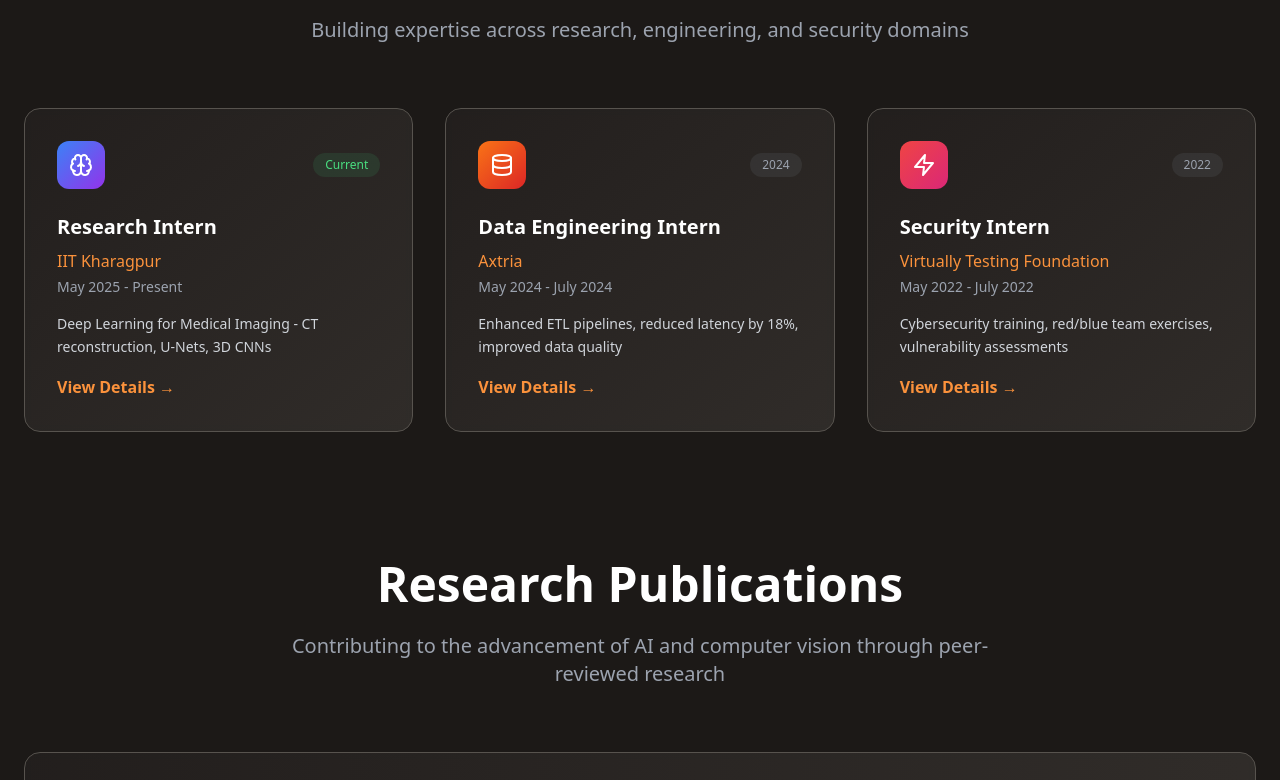
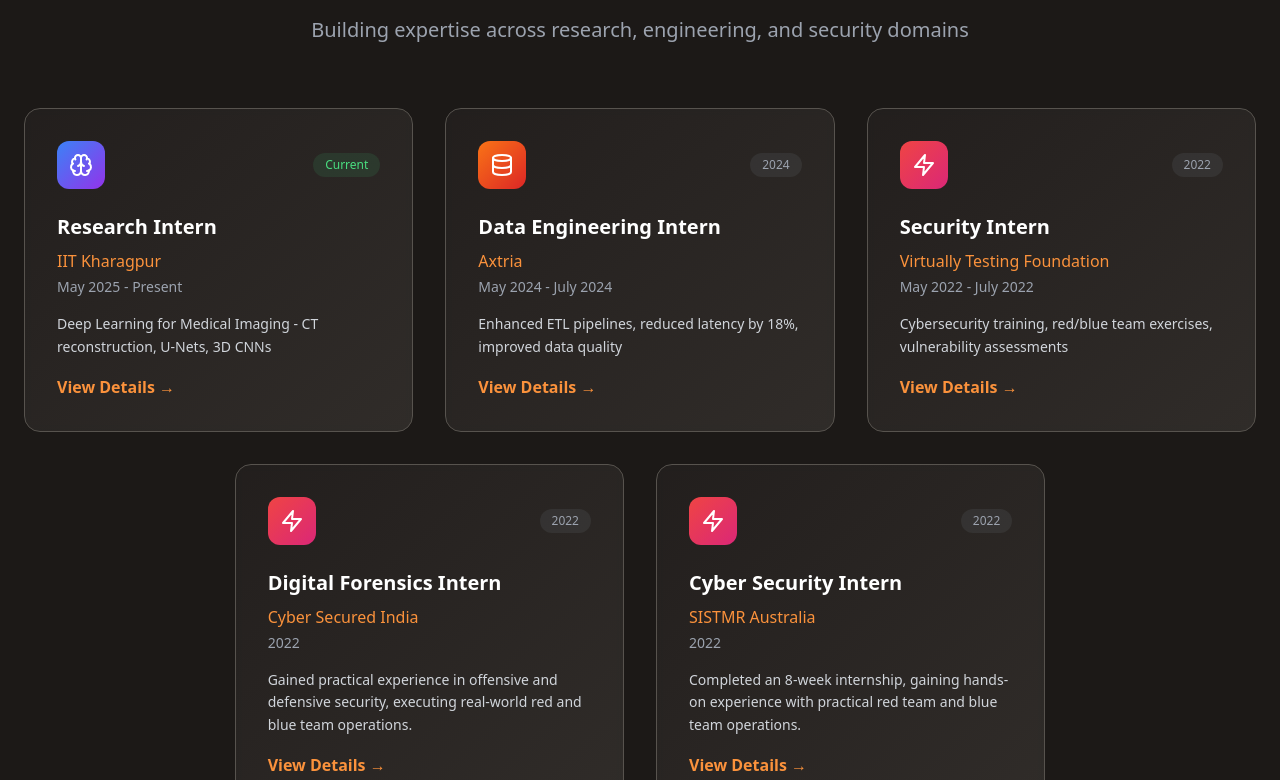
Before and after one commit to crimsonKn1ght/crimsonKn1ght, a React (Vite) app: page / in a window 1280 px wide. Shown: the part 920-1700 px from the top of the page. Built offline with nearby package versions, Linux system fonts and the light colour scheme.

Commit message:
Update App.tsx

```diff
--- a/src/App.tsx
+++ b/src/App.tsx
@@ -108,8 +108,85 @@
       content: (
         <p>Completed 8-week hands-on training in offensive and defensive cybersecurity, applying red and blue team techniques using Python-based tools.</p>
       )
+    },
+    cyberSecuredIndia: {
+      title: "Cyber Secured India - Digital Forensics Intern",
+      content: (
+        <>
+          <p className="mb-4">Gained practical experience in offensive and defensive security through an 8-week internship, executing real-world red and blue team operations.</p>
+          <p className="mb-4">Participated in penetration testing, threat analysis, and incident response exercises as part of a hands-on cybersecurity training program.</p>
+          <p>Implemented and tested defensive measures against simulated attacks, enhancing skills in network monitoring and intrusion detection.</p>
+        </>
+      )
+    },
+    sistmrAustralia: {
+      title: "SISTMR Australia - Cyber Security Intern",
+      content: (
+        <>
+        <p className="mb-4">Successfully completed an 8-week internship in cybersecurity, gaining hands-on experience with practical red team (offensive) and blue team (defensive) operations.</p>
+        <p>Executed simulated cyber-attacks, performed vulnerability assessments, and contributed to defense strategy planning to enhance system security.</p>
+      </>
+      )
     }
   };
+
+  const experiences = [
+    {
+      id: 'iitKharagpur',
+      status: 'Current',
+      title: 'Research Intern',
+      company: 'IIT Kharagpur',
+      date: 'May 2025 - Present',
+      description: 'Deep Learning for Medical Imaging - CT reconstruction, U-Nets, 3D CNNs',
+      icon: <Brain className="w-6 h-6 text-white" />,
+      iconBg: 'bg-gradient-to-br from-blue-500 to-purple-600',
+      details: experienceDetails.iitKharagpur
+    },
+    {
+      id: 'axtria',
+      status: '2024',
+      title: 'Data Engineering Intern',
+      company: 'Axtria',
+      date: 'May 2024 - July 2024',
+      description: 'Enhanced ETL pipelines, reduced latency by 18%, improved data quality',
+      icon: <Database className="w-6 h-6 text-white" />,
+      iconBg: 'bg-gradient-to-br from-orange-500 to-red-600',
+      details: experienceDetails.axtria
+    },
+    {
+      id: 'virtuallyTesting',
+      status: '2022',
+      title: 'Security Intern',
+      company: 'Virtually Testing Foundation',
+      date: 'May 2022 - July 2022',
+      description: 'Cybersecurity training, red/blue team exercises, vulnerability assessments',
+      icon: <Zap className="w-6 h-6 text-white" />,
+      iconBg: 'bg-gradient-to-br from-red-500 to-pink-600',
+      details: experienceDetails.virtuallyTesting
+    },
+    {
+      id: 'cyberSecuredIndia',
+      status: '2022',
+      title: 'Digital Forensics Intern',
+      company: 'Cyber Secured India',
+      date: '2022',
+      description: 'Gained practical experience in offensive and defensive security, executing real-world red and blue team operations.',
+      icon: <Zap className="w-6 h-6 text-white" />,
+      iconBg: 'bg-gradient-to-br from-red-500 to-pink-600',
+      details: experienceDetails.cyberSecuredIndia
+    },
+    {
+      id: 'sistmrAustralia',
+      status: '2022',
+      title: 'Cyber Security Intern',
+      company: 'SISTMR Australia',
+      date: '2022',
+      description: 'Completed an 8-week internship, gaining hands-on experience with practical red team and blue team operations.',
+      icon: <Zap className="w-6 h-6 text-white" />,
+      iconBg: 'bg-gradient-to-br from-red-500 to-pink-600',
+      details: experienceDetails.sistmrAustralia
+    }
+  ];
 
   return (
     <div className="min-h-screen bg-stone-900 text-white overflow-x-hidden">
@@ -124,8 +201,8 @@
           </div>
 
           <div className="hidden md:flex items-center space-x-8 text-sm text-gray-300">
-            <a href="#summary" className="hover:text-white transition-colors">Research</a>
-            {/* <a href="#experience" className="hover:text-white transition-colors">Experience</a> */}
+            {/* <a href="#summary" className="hover:text-white transition-colors">Research</a> */}
+            <a href="#experience" className="hover:text-white transition-colors">Experience</a>
             <a href="#publications" className="hover:text-white transition-colors">Publications</a>
             <a href="#projects" className="hover:text-white transition-colors">Projects</a>
             <a href="#skills" className="hover:text-white transition-colors">Technical Expertise</a>
@@ -279,58 +356,6 @@
 
       {/* Rest of the content */}
       <main className="container mx-auto px-6">
-        {/* Summary Section */}
-        {/* <section id="summary" className="py-16">
-          <div className="max-w-6xl mx-auto">
-            <div className="grid lg:grid-cols-2 gap-16 items-center">
-              <div>
-                <h2 className="text-5xl font-black mb-8 text-white leading-tight">
-                  Building the Future of AI Through Vision
-                </h2>
-                <p className="text-xl text-gray-300 leading-relaxed mb-8">
-                  Specializing in deep learning for computer vision, developing robust and interpretable architectures for challenging, data-scarce environments.
-                </p>
-                <div className="flex space-x-4">
-                  <button className="bg-orange-500 hover:bg-orange-600 text-white px-8 py-3 rounded-lg font-semibold transition-colors">
-                    View Research
-                  </button>
-                  <button className="border border-gray-600 hover:border-orange-500 text-gray-300 hover:text-white px-8 py-3 rounded-lg font-semibold transition-colors">
-                    Download CV
-                  </button>
-                </div>
-              </div>
-              <div className="relative">
-                <div className="bg-gradient-to-br from-stone-800/50 to-stone-700/50 backdrop-blur-sm border border-stone-600 rounded-2xl p-8 shadow-2xl">
-                  <div className="flex items-center justify-between mb-6">
-                    <h3 className="text-lg font-semibold text-white">Research Focus</h3>
-                    <div className="w-3 h-3 bg-green-400 rounded-full"></div>
-                  </div>
-                  <div className="space-y-4">
-                    <div className="flex items-center space-x-3">
-                      <div className="w-8 h-8 bg-blue-500/20 rounded-lg flex items-center justify-center">
-                        <Eye className="w-4 h-4 text-blue-400" />
-                      </div>
-                      <span className="text-gray-300">Computer Vision</span>
-                    </div>
-                    <div className="flex items-center space-x-3">
-                      <div className="w-8 h-8 bg-purple-500/20 rounded-lg flex items-center justify-center">
-                        <Brain className="w-4 h-4 text-purple-400" />
-                      </div>
-                      <span className="text-gray-300">Deep Learning</span>
-                    </div>
-                    <div className="flex items-center space-x-3">
-                      <div className="w-8 h-8 bg-green-500/20 rounded-lg flex items-center justify-center">
-                        <Activity className="w-4 h-4 text-green-400" />
-                      </div>
-                      <span className="text-gray-300">Medical Imaging</span>
-                    </div>
-                  </div>
-                </div>
-              </div>
-            </div>
-          </div>
-        </section> */}
-
         {/* Experience Section */}
         <section id="experience" className="py-16">
           <div className="max-w-7xl mx-auto">
@@ -343,57 +368,28 @@
               </p>
             </div>
 
-            <div className="grid lg:grid-cols-3 gap-8">
-              {/* IIT Kharagpur */}
-              <div className="bg-gradient-to-br from-stone-800/50 to-stone-700/50 backdrop-blur-sm border border-stone-600 rounded-2xl p-8 hover:border-orange-500/50 hover:shadow-lg hover:shadow-orange-500/10 transition-all duration-300">
+            <div className="flex flex-wrap justify-center -mx-4">
+              {experiences.map(exp => (
+                <div key={exp.id} className="w-full sm:w-1/2 lg:w-1/3 px-4 mb-8">
+                  <div className="bg-gradient-to-br from-stone-800/50 to-stone-700/50 backdrop-blur-sm border border-stone-600 rounded-2xl p-8 hover:border-orange-500/50 hover:shadow-lg hover:shadow-orange-500/10 transition-all duration-300 h-full flex flex-col">
                     <div className="flex items-center justify-between mb-6">
-                  <div className="w-12 h-12 bg-gradient-to-br from-blue-500 to-purple-600 rounded-xl flex items-center justify-center">
-                    <Brain className="w-6 h-6 text-white" />
+                      <div className={`w-12 h-12 ${exp.iconBg} rounded-xl flex items-center justify-center`}>
+                        {exp.icon}
                       </div>
-                  <span className="text-xs text-green-400 bg-green-400/10 px-3 py-1 rounded-full">Current</span>
+                      <span className={`text-xs ${exp.status === 'Current' ? 'text-green-400 bg-green-400/10' : 'text-gray-400 bg-gray-400/10'} px-3 py-1 rounded-full`}>{exp.status}</span>
                     </div>
-                <h3 className="text-xl font-bold text-white mb-2">Research Intern</h3>
-                <p className="text-orange-400 font-medium mb-1">IIT Kharagpur</p>
-                <p className="text-sm text-gray-400 mb-4">May 2025 - Present</p>
+                    <div className="flex-grow">
+                      <h3 className="text-xl font-bold text-white mb-2">{exp.title}</h3>
+                      <p className="text-orange-400 font-medium mb-1">{exp.company}</p>
+                      <p className="text-sm text-gray-400 mb-4">{exp.date}</p>
                       <p className="text-gray-300 text-sm leading-relaxed mb-4">
-                  Deep Learning for Medical Imaging - CT reconstruction, U-Nets, 3D CNNs
+                        {exp.description}
                       </p>
-                <button onClick={() => openModal(experienceDetails.iitKharagpur)} className="text-orange-400 font-semibold hover:text-orange-300 transition-colors">View Details &rarr;</button>
                     </div>
-
-              {/* Axtria */}
-              <div className="bg-gradient-to-br from-stone-800/50 to-stone-700/50 backdrop-blur-sm border border-stone-600 rounded-2xl p-8 hover:border-orange-500/50 hover:shadow-lg hover:shadow-orange-500/10 transition-all duration-300">
-                <div className="flex items-center justify-between mb-6">
-                  <div className="w-12 h-12 bg-gradient-to-br from-orange-500 to-red-600 rounded-xl flex items-center justify-center">
-                    <Database className="w-6 h-6 text-white" />
+                    <button onClick={() => openModal(exp.details)} className="text-orange-400 font-semibold hover:text-orange-300 transition-colors mt-auto self-start">View Details &rarr;</button>
                   </div>
-                  <span className="text-xs text-gray-400 bg-gray-400/10 px-3 py-1 rounded-full">2024</span>
                 </div>
-                <h3 className="text-xl font-bold text-white mb-2">Data Engineering Intern</h3>
-                <p className="text-orange-400 font-medium mb-1">Axtria</p>
-                <p className="text-sm text-gray-400 mb-4">May 2024 - July 2024</p>
-                <p className="text-gray-300 text-sm leading-relaxed mb-4">
-                  Enhanced ETL pipelines, reduced latency by 18%, improved data quality
-                </p>
-                <button onClick={() => openModal(experienceDetails.axtria)} className="text-orange-400 font-semibold hover:text-orange-300 transition-colors">View Details &rarr;</button>
-              </div>
-
-              {/* Virtually Testing Foundation */}
-              <div className="bg-gradient-to-br from-stone-800/50 to-stone-700/50 backdrop-blur-sm border border-stone-600 rounded-2xl p-8 hover:border-orange-500/50 hover:shadow-lg hover:shadow-orange-500/10 transition-all duration-300">
-                <div className="flex items-center justify-between mb-6">
-                  <div className="w-12 h-12 bg-gradient-to-br from-red-500 to-pink-600 rounded-xl flex items-center justify-center">
-                    <Zap className="w-6 h-6 text-white" />
-                  </div>
-                  <span className="text-xs text-gray-400 bg-gray-400/10 px-3 py-1 rounded-full">2022</span>
-                </div>
-                <h3 className="text-xl font-bold text-white mb-2">Security Intern</h3>
-                <p className="text-orange-400 font-medium mb-1">Virtually Testing Foundation</p>
-                <p className="text-sm text-gray-400 mb-4">May 2022 - July 2022</p>
-                <p className="text-gray-300 text-sm leading-relaxed mb-4">
-                  Cybersecurity training, red/blue team exercises, vulnerability assessments
-                </p>
-                <button onClick={() => openModal(experienceDetails.virtuallyTesting)} className="text-orange-400 font-semibold hover:text-orange-300 transition-colors">View Details &rarr;</button>
-              </div>
+              ))}
             </div>
           </div>
         </section>
```
Lines whose indentation alone changed are shown as unchanged.
